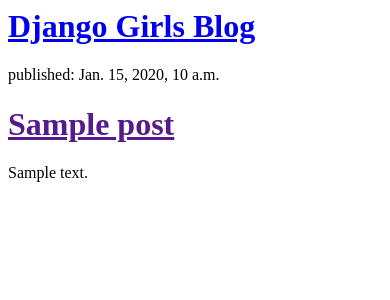
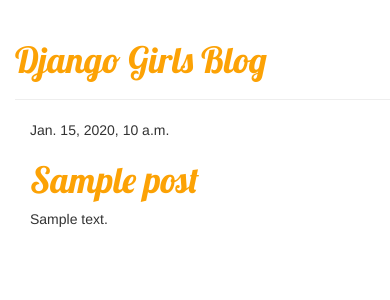
Before and after one commit to Gmfholley/django-girls-tutorial, a Django app: template blog/templates/blog/post_list.html in a window 390 px wide. Shown: the top 300 px of the page. Run offline with Django 3.2, Linux system fonts and the light colour scheme; the template is opened without the code that fills it: values that come from a table or form of the project are taken from there, others are empty; tables that the repository leaves empty hold one stand-in row (values such as "Sample post"); some libraries are stand-ins or nearby versions.

Commit message:
Adds second view, static files

```diff
--- /dev/null
+++ b/blog/static/css/blog.css
@@ -0,0 +1,8 @@
+h1 a {
+    color: #FCA205;
+    font-family: 'Lobster';
+}
+
+body {
+    padding-left: 15px;
+}
--- /dev/null
+++ b/blog/templates/blog/base.html
@@ -0,0 +1,24 @@
+{% load staticfiles %}
+<html>
+    <head>
+        <title>Django Girls blog</title>
+        <link rel="stylesheet" href="//maxcdn.bootstrapcdn.com/bootstrap/3.2.0/css/bootstrap.min.css">
+        <link rel="stylesheet" href="//maxcdn.bootstrapcdn.com/bootstrap/3.2.0/css/bootstrap-theme.min.css">
+        <link href='//fonts.googleapis.com/css?family=Lobster&subset=latin,latin-ext' rel='stylesheet' type='text/css'>
+        <link rel="stylesheet" href="{% static 'css/blog.css' %}">
+    </head>
+    <body>
+        <div class="page-header">
+            <h1><a href="/">Django Girls Blog</a></h1>
+        </div>
+
+        <div class="content container">
+            <div class="row">
+                <div class="col-md-8">
+                   {% block content %}
+                   {% endblock %}
+                </div>
+            </div>
+        </div>
+    </body>
+</html>
--- a/blog/templates/blog/post_list.html
+++ b/blog/templates/blog/post_list.html
@@ -1,18 +1,14 @@
-<html>
-    <head>
-        <title>Django Girls blog</title>
-    </head>
-    <body>
-        <div>
-            <h1><a href="/">Django Girls Blog</a></h1>
-        </div>
 
-        {% for post in posts %}
-            <div>
-                <p>published: {{ post.published_date }}</p>
-                <h1><a href="">{{ post.title }}</a></h1>
-                <p>{{ post.text|linebreaksbr }}</p>
-            </div>
-        {% endfor %}
-    </body>
-</html>
+{% extends 'blog/base.html' %}
+
+{% block content %}
+  {% for post in posts %}
+                    <div class="post">
+                        <div class="date">
+                            {{ post.published_date }}
+                        </div>
+                        <h1><a href="{% url 'post_detail' pk=post.pk %}">{{ post.title }}</a></h1>
+                        <p>{{ post.text|linebreaksbr }}</p>
+                    </div>
+  {% endfor %}
+{% endblock %}
--- a/blog/urls.py
+++ b/blog/urls.py
@@ -3,4 +3,5 @@ from . import views
 
 urlpatterns = [
     url(r'^$', views.post_list, name='post_list'),
+    url(r'^post/(?P<pk>\d+)/$', views.post_detail, name='post_detail')
 ]
--- a/blog/views.py
+++ b/blog/views.py
@@ -1,4 +1,4 @@
-from django.shortcuts import render
+from django.shortcuts import render, get_object_or_404
 from blog.models import Post
 from django.utils import timezone
 
@@ -7,3 +7,7 @@ def post_list(request):
     posts = Post.objects.filter(published_date__lte=timezone.now()).order_by('published_date')
 
     return render(request, 'blog/post_list.html', {'posts': posts})
+
+def post_detail(request, pk):
+    post = get_object_or_404(Post, pk=pk)
+    return render(request, 'blog/post_detail.html', {'post': post})
--- a/mysite/settings.py
+++ b/mysite/settings.py
@@ -23,7 +23,7 @@ BASE_DIR = os.path.dirname(os.path.dirname(os.path.abspath(__file__)))
 SECRET_KEY = 'cy2%4pxs(!_9fap--!)vc_l8nj0(@owkdxqbm8+6g8^4a*f#2o'
 
 # SECURITY WARNING: don't run with debug turned on in production!
-DEBUG = False
+DEBUG = True
 
 ALLOWED_HOSTS = ['127.0.0.1', '.c9users.io', '.pythonanywhere.com']
 
```
Also changed, not shown: blog/templates/blog/post_detail.html (added, +13 -0 lines).
